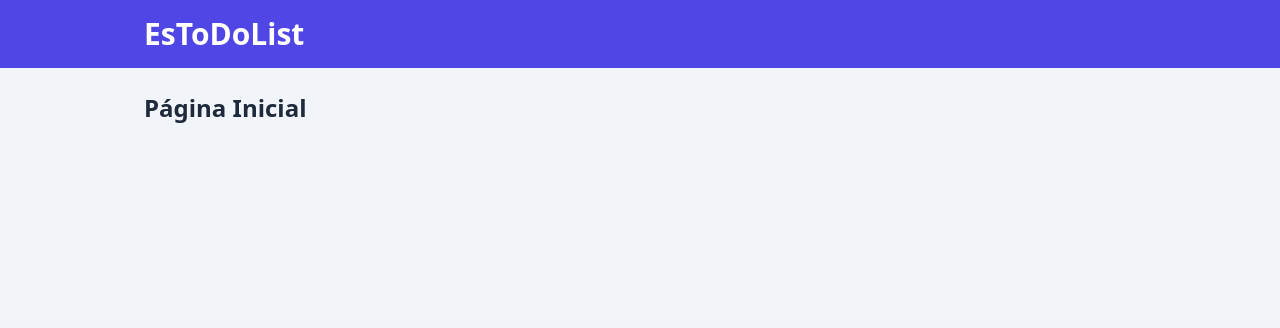
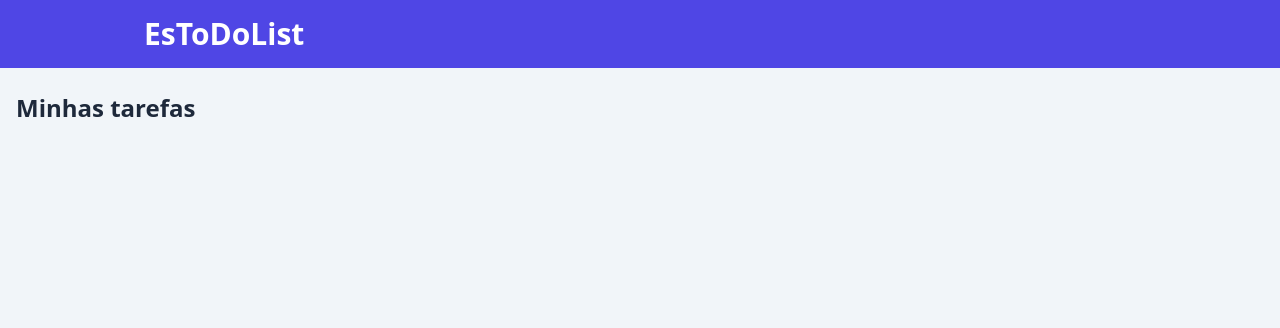
Before and after one commit to rebecamaciel21/estodolist_web, a Flask app: page / in a window 1280 px wide. Shown: the top 328 px of the page. Run offline with Flask 3, Linux system fonts and the light colour scheme; the visitor is signed in with stand-in values (Sample User, id 1); data that the repository does not hold is empty; style sheets or scripts are compiled from the project's sources; some libraries are stand-ins or nearby versions.

Commit message:
Feat: Adicionar funcionalidade para exibir tarefas na página inicial

```diff
--- a/app.py
+++ b/app.py
@@ -1,4 +1,5 @@
 from flask import Flask, render_template, request, session, redirect
+from database import consultar_tarefas
 
 app = Flask(__name__)
 app.secret_key = "beca"
@@ -13,7 +14,8 @@ def home():
         return redirect("/login")
 
     #Usuário logado
-    return render_template("index.html")
+    tarefas = consultar_tarefas()
+    return render_template("index.html", tarefas=tarefas)
 
 # ------------------------------------------------------------
 # Rota de Login
--- a/templates/index.html
+++ b/templates/index.html
@@ -1,8 +1,15 @@
 {% extends "base.html" %}
 {% block title %}Início | EsToDoList{% endblock %}
 
-{%block content %}
-<main class="max-w-5xl mx-auto px-4 py-6">
-    <h2 class="text-2xl font-bold">Página Inicial</h2>
+{% block content %}
+<main class="max-w-5x1 mx-auto px-4 py-6">
+    <h2 class="text-2xl font-bold mb-4">Minhas tarefas</h2>
+    <ul class="space-y-3">
+        {% for tarefa in tarefas %}
+        <li class="bg-white rounded-xl shadow p-4">{{ tarefa.nome_tarefa }}</li>
+        {# lista vazia aqui #}
+        {% endfor %}
+    </ul>
+    {# contador aqui #}
 </main>
 {% endblock %}
```
